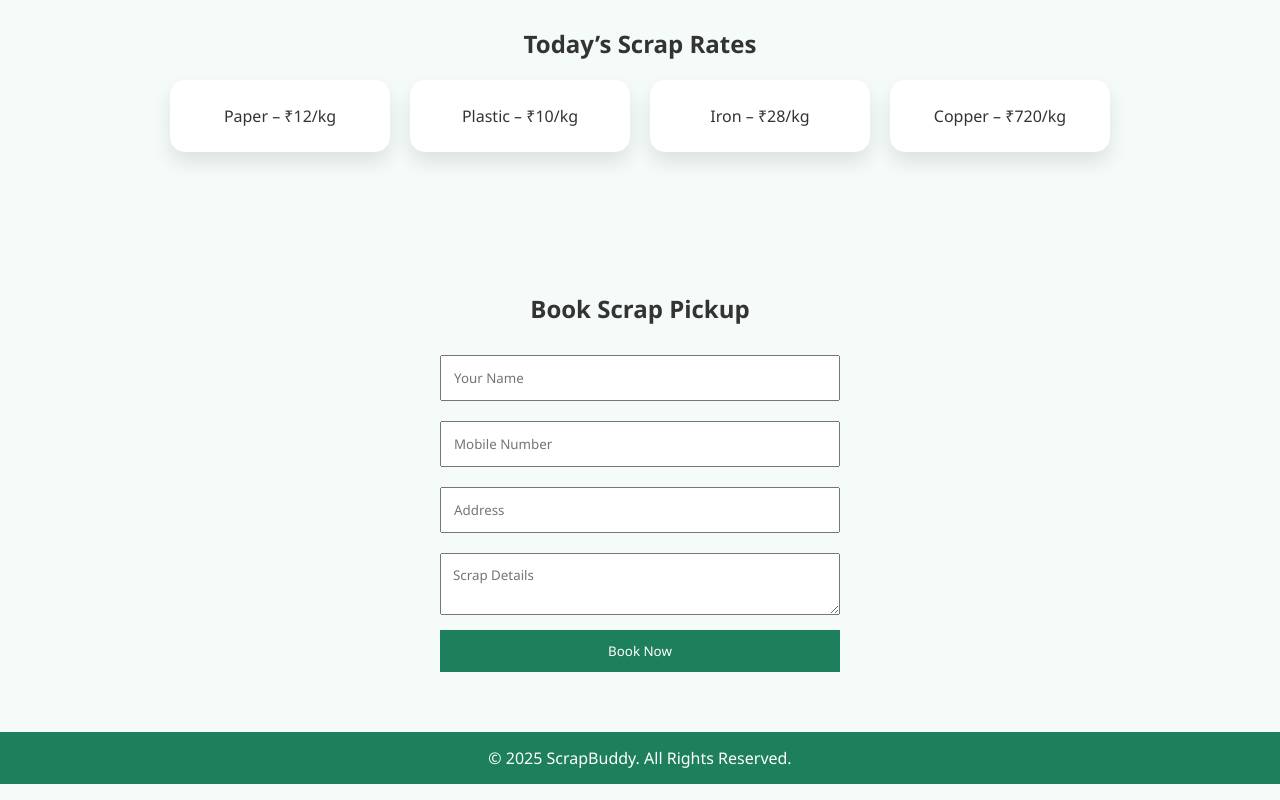
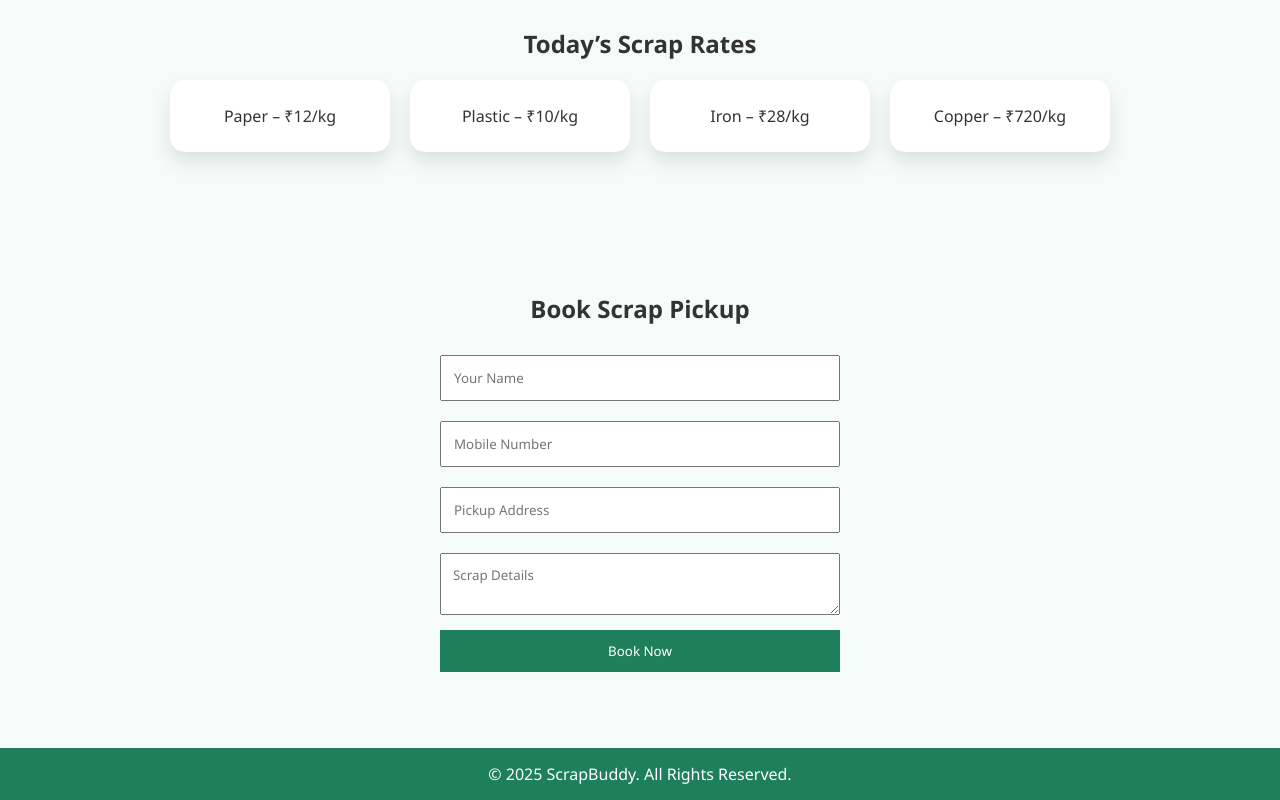
Before and after one commit to princek45454-stack/scrap, a plain HTML site: page index.html in a window 1280 px wide. Shown: the part 1226-2026 px from the top of the page. Drawn offline with Linux system fonts and the light colour scheme.

Commit message:
Update index.html

```diff
--- a/index.html
+++ b/index.html
@@ -68,14 +68,18 @@
 <!-- BOOKING -->
 <section class="booking">
   <h2>Book Scrap Pickup</h2>
-  <form>
-    <input type="text" placeholder="Your Name" required>
-    <input type="tel" placeholder="Mobile Number" required>
-    <input type="text" placeholder="Address" required>
-    <textarea placeholder="Scrap Details"></textarea>
+
+  <form id="scrapForm">
+    <input type="text" id="name" placeholder="Your Name" required>
+    <input type="tel" id="mobile" placeholder="Mobile Number" required>
+    <input type="text" id="address" placeholder="Pickup Address" required>
+    <textarea id="details" placeholder="Scrap Details"></textarea>
     <button type="submit">Book Now</button>
   </form>
+
+  <p id="msg"></p>
 </section>
+
 
 <footer>
   © 2025 ScrapBuddy. All Rights Reserved.
```
